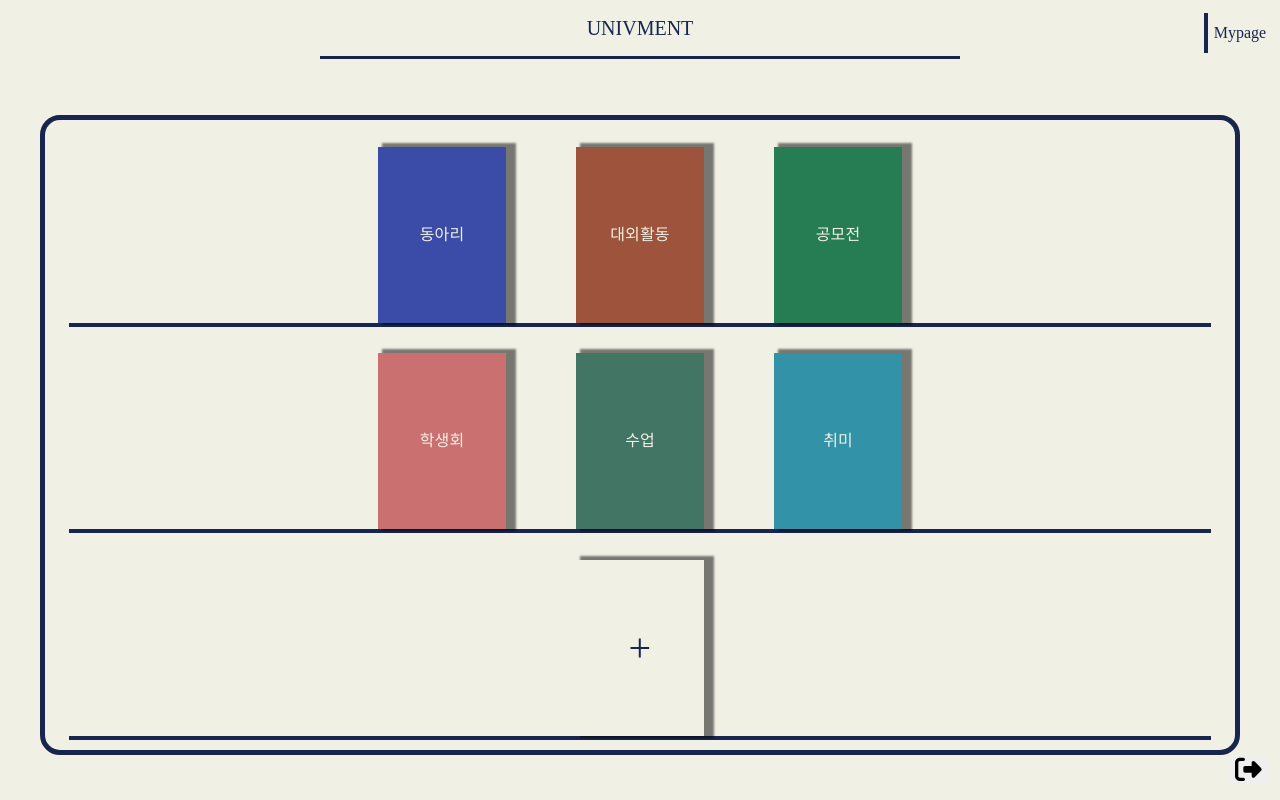
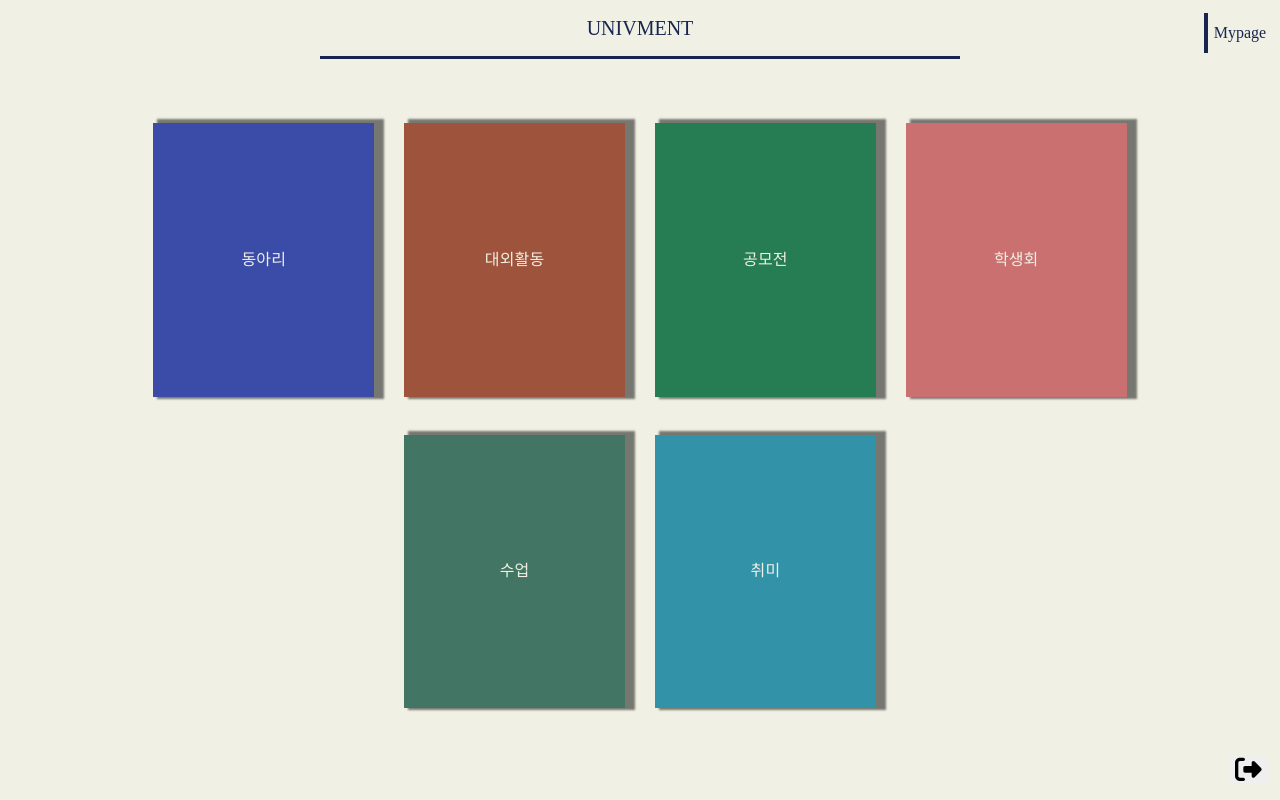
Before and after one commit to LikeLion-at-DGU/Univment_front, a React (Create React App) app: page /home in a window 1280 px wide. Built offline with nearby package versions, Linux system fonts and the light colour scheme; a web font is replaced by a local one.

Commit message:
[refator] Home bookstore array changed with map func

```diff
--- a/src/pages/Home.js
+++ b/src/pages/Home.js
@@ -2,7 +2,7 @@ import React, { useEffect, useState } from "react";
 import Header from "../components/Header";
 import { Button, Grid, Typography, Container } from "@mui/material/";
 import MypageComponent from "../components/MypageComponent";
-import styles from "../static/css/Home.module.css";
+
 import Logout from "../components/Logout";
 import axios from "axios";
 
@@ -18,37 +18,36 @@ const Home = () => {
   //   });
   // }, []);
   const [category, setCategory] = useState([
-    "동아리",
-    "대외활동",
-    "공모전",
-    "학생회",
-    "수업",
-    "취미",
+    { name: "동아리", color: "#3A4CA8" },
+    { name: "대외활동", color: "#9d533c" },
+    { name: "공모전", color: "#267d53" },
+    { name: "학생회", color: "#ca7070" },
+    { name: "수업", color: "#427563" },
+    { name: "취미", color: "#3293a8" },
   ]);
   return (
     <>
       <Header />
       <MypageComponent />
       <Logout />
-      <Container
-        fixed
-        maxWidth="xl"
-        sx={{ border: "5px solid #18264f", borderRadius: 5, marginTop: 7, height: "80vh" }}
-      >
+      <Container fixed maxWidth="xl" sx={{ borderRadius: 5, marginTop: 7, height: "80vh" }}>
         <Grid
           container
           sx={{
-            borderBottom: "4px solid #18264f",
-            height: "30%",
-            marginTop: 2.2,
-            alignItems: "flex-end",
+            height: "45%",
+            marginTop: 5,
             justifyContent: "center",
-            gridGap: 70,
+            gridGap: 30,
           }}
         >
+          {category.map((value, idx) => (
             <Grid
               item
-            className={styles.bookshadow}
+              key={idx}
+              xs={4}
+              md={3}
+              lg={2.3}
+              xl={2}
               sx={{
                 border: "none",
                 width: "10vw",
@@ -56,132 +55,15 @@ const Home = () => {
                 display: "flex",
                 justifyContent: "center",
                 alignItems: "center",
-              backgroundColor: "#3A4CA8",
+                marginTop: 1,
+                backgroundColor: value.color,
                 color: "#f0f0e4",
+                boxShadow: "7px -1px 2px 3px rgba(0, 0, 0, 0.5)",
               }}
             >
-            <Typography sx={{ fontFamily: "Jeju Myeongjo" }}>동아리</Typography>
+              <Typography sx={{ fontFamily: "Jeju Myeongjo" }}>{value.name}</Typography>
             </Grid>
-          <Grid
-            item
-            className={styles.bookshadow}
-            sx={{
-              border: "none",
-              width: "10vw",
-              height: "95%",
-              display: "flex",
-              justifyContent: "center",
-              alignItems: "center",
-              backgroundColor: "#9d533c",
-              color: "#f0f0e4",
-            }}
-          >
-            <Typography sx={{ fontFamily: "Jeju Myeongjo" }}>대외활동</Typography>
-          </Grid>
-          <Grid
-            item
-            className={styles.bookshadow}
-            sx={{
-              border: "none",
-              width: "10vw",
-              height: "95%",
-              display: "flex",
-              justifyContent: "center",
-              alignItems: "center",
-              backgroundColor: "#267d53",
-              color: "#f0f0e4",
-            }}
-          >
-            <Typography sx={{ fontFamily: "Jeju Myeongjo" }}>공모전</Typography>
-          </Grid>
-        </Grid>
-        <Grid
-          container
-          sx={{
-            borderBottom: "4px solid #18264f",
-            height: "30%",
-            marginTop: 2.2,
-            alignItems: "flex-end",
-            justifyContent: "center",
-            gridGap: 70,
-          }}
-        >
-          <Grid
-            item
-            className={styles.bookshadow}
-            sx={{
-              border: "none",
-              width: "10vw",
-              height: "95%",
-              display: "flex",
-              justifyContent: "center",
-              alignItems: "center",
-              backgroundColor: "#ca7070",
-              color: "#f0f0e4",
-            }}
-          >
-            <Typography sx={{ fontFamily: "Jeju Myeongjo" }}>학생회</Typography>
-          </Grid>
-          <Grid
-            item
-            className={styles.bookshadow}
-            sx={{
-              border: "none",
-              width: "10vw",
-              height: "95%",
-              display: "flex",
-              justifyContent: "center",
-              alignItems: "center",
-              backgroundColor: "#427563",
-              color: "#f0f0e4",
-            }}
-          >
-            <Typography sx={{ fontFamily: "Jeju Myeongjo" }}>수업</Typography>
-          </Grid>
-          <Grid
-            item
-            className={styles.bookshadow}
-            sx={{
-              border: "none",
-              width: "10vw",
-              height: "95%",
-              display: "flex",
-              justifyContent: "center",
-              alignItems: "center",
-              backgroundColor: "#3293a8",
-              color: "#f0f0e4",
-            }}
-          >
-            <Typography sx={{ fontFamily: "Jeju Myeongjo" }}>취미</Typography>
-          </Grid>
-        </Grid>
-        <Grid
-          container
-          sx={{
-            borderBottom: "4px solid #18264f",
-            height: "30%",
-            marginTop: 2.2,
-            alignItems: "flex-end",
-            justifyContent: "center",
-            gridGap: 70,
-          }}
-        >
-          <Grid
-            item
-            className={styles.bookshadow}
-            sx={{
-              border: "none",
-              width: "10vw",
-              height: "95%",
-              display: "flex",
-              justifyContent: "center",
-              alignItems: "center",
-              backgroundColor: "#f0f0e4",
-              color: "#18264f",
-            }}
-          >
-            <Typography sx={{ fontSize: 40, fontFamily: "Jeju Myeongjo" }}>+</Typography>
-          </Grid>
+          ))}
         </Grid>
       </Container>
     </>
@@ -189,25 +71,3 @@ const Home = () => {
 };
 
 export default Home;
-
-<Grid
-  container
-  direction="row"
-  justifyContent="flex-start"
-  alignItems="center"
-  component="main"
-  sx={{ marginTop: "5vh", border: "1px solid black", textAlign: "center" }}
->
-  <Grid item xs={12} md={6} lg={4} xl={3} sx={{ border: "1px solid black" }}>
-    동아리
-  </Grid>
-  <Grid item xs={12} md={6} lg={4} xl={3} sx={{ border: "1px solid black" }}>
-    대외활동
-  </Grid>
-  <Grid item xs={12} md={6} lg={4} xl={3} sx={{ border: "1px solid black" }}>
-    공모전
-  </Grid>
-  <Grid item xs={12} md={6} lg={4} xl={3} sx={{ border: "1px solid black" }}>
-    +
-  </Grid>
-</Grid>;
--- a/src/static/css/Home.module.css
+++ /dev/null
@@ -1,3 +0,0 @@
-.bookshadow {
-  box-shadow: 7px -1px 2px 3px rgba(0, 0, 0, 0.5);
-}
```
Lines whose indentation alone changed are shown as unchanged.
